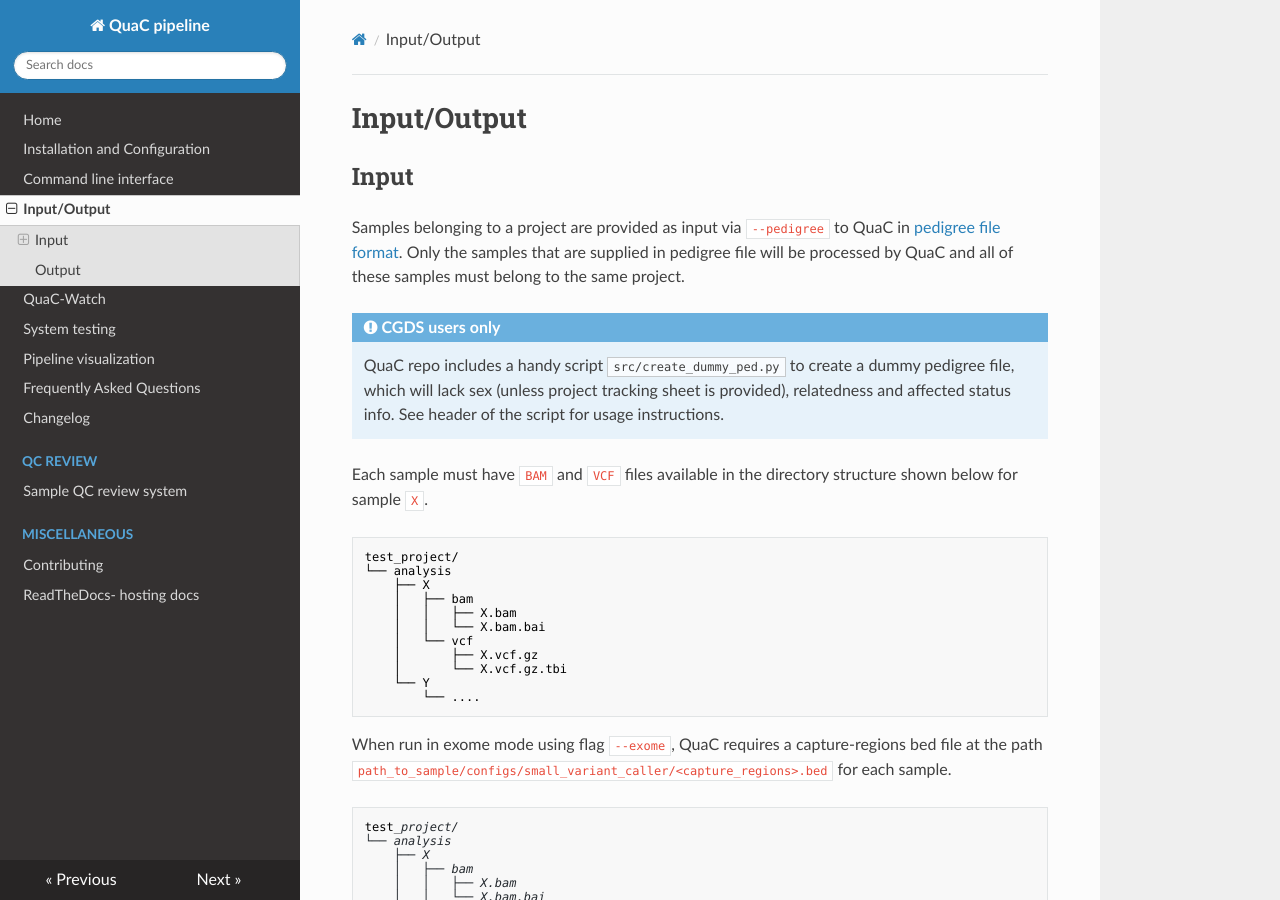
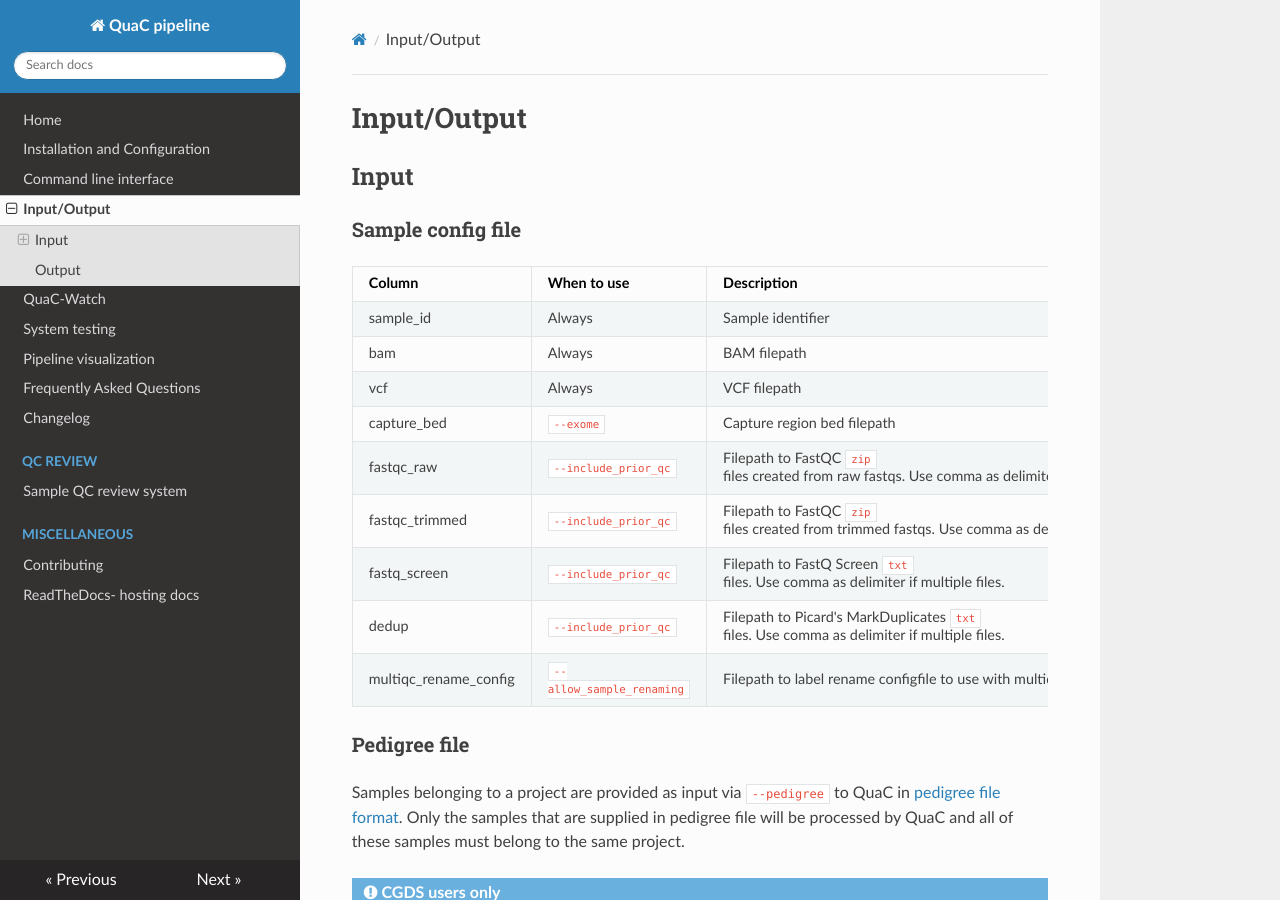
Before and after one commit to uab-cgds-worthey/quac, an MkDocs documentation site: the page built from docs/input_output.md, in a window 1280 px wide and 900 px high. Built offline with MkDocs 1.6.1, drawn with Linux system fonts in a browser that asks for light colours; nearby versions of some CDN libraries.

Commit message:
adds column description

```diff
--- a/docs/input_output.md
+++ b/docs/input_output.md
@@ -1,6 +1,22 @@
 # Input/Output
 
 ## Input
+
+### Sample config file
+
+| Column                | When to use               | Description                                                                                           |
+| --------------------- | ------------------------- | ----------------------------------------------------------------------------------------------------- |
+| sample_id             | Always                    | Sample identifier                                                                                     |
+| bam                   | Always                    | BAM filepath                                                                                          |
+| vcf                   | Always                    | VCF filepath                                                                                          |
+| capture_bed           | `--exome`                 | Capture region bed filepath                                                                           |
+| fastqc_raw            | `--include_prior_qc`      | Filepath to FastQC `zip` files created from raw fastqs. Use comma as delimiter if multiple files.     |
+| fastqc_trimmed        | `--include_prior_qc`      | Filepath to FastQC `zip` files created from trimmed fastqs. Use comma as delimiter if multiple files. |
+| fastq_screen          | `--include_prior_qc`      | Filepath to FastQ Screen `txt` files. Use comma as delimiter if multiple files.                       |
+| dedup                 | `--include_prior_qc`      | Filepath to Picard's MarkDuplicates `txt` files. Use comma as delimiter if multiple files.            |
+| multiqc_rename_config | `--allow_sample_renaming` | Filepath to label rename configfile to use with multiqc                                               |
+
+### Pedigree file
 
 <!-- markdown-link-check-disable -->
 
```
